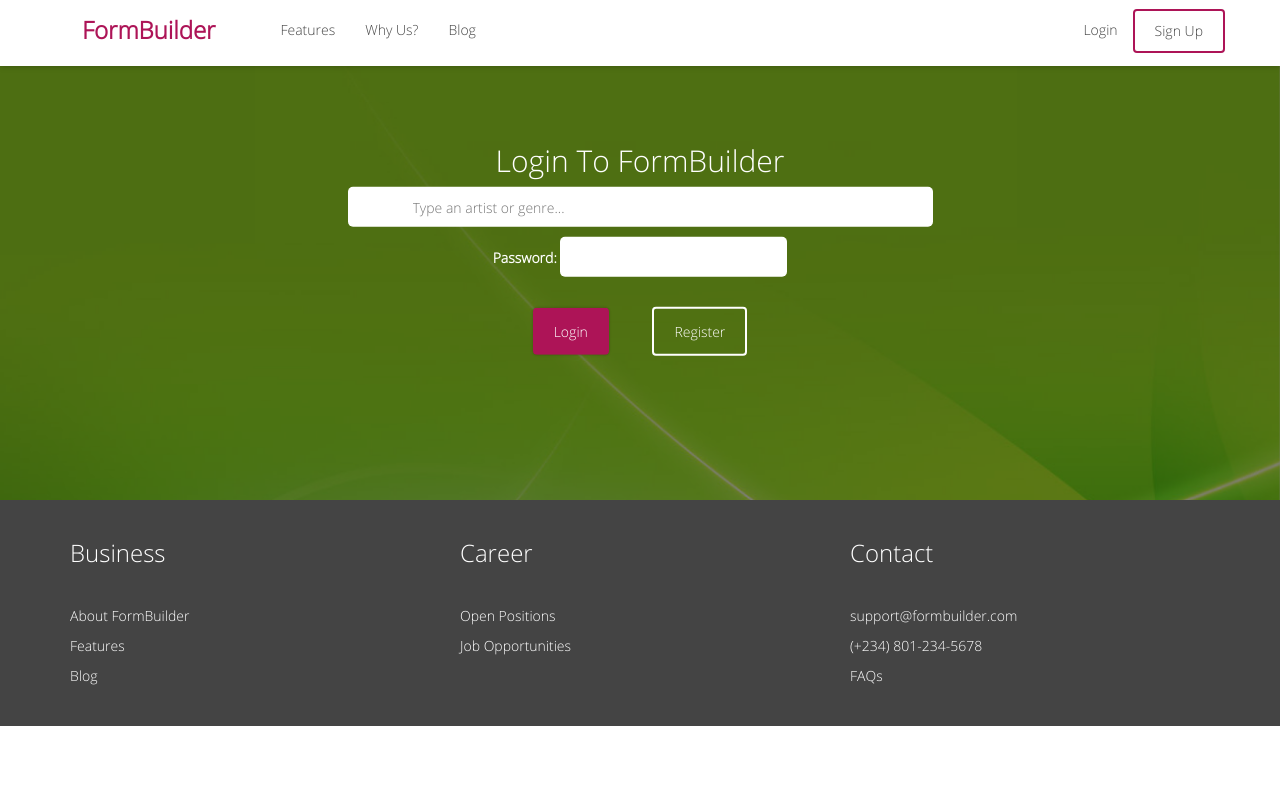
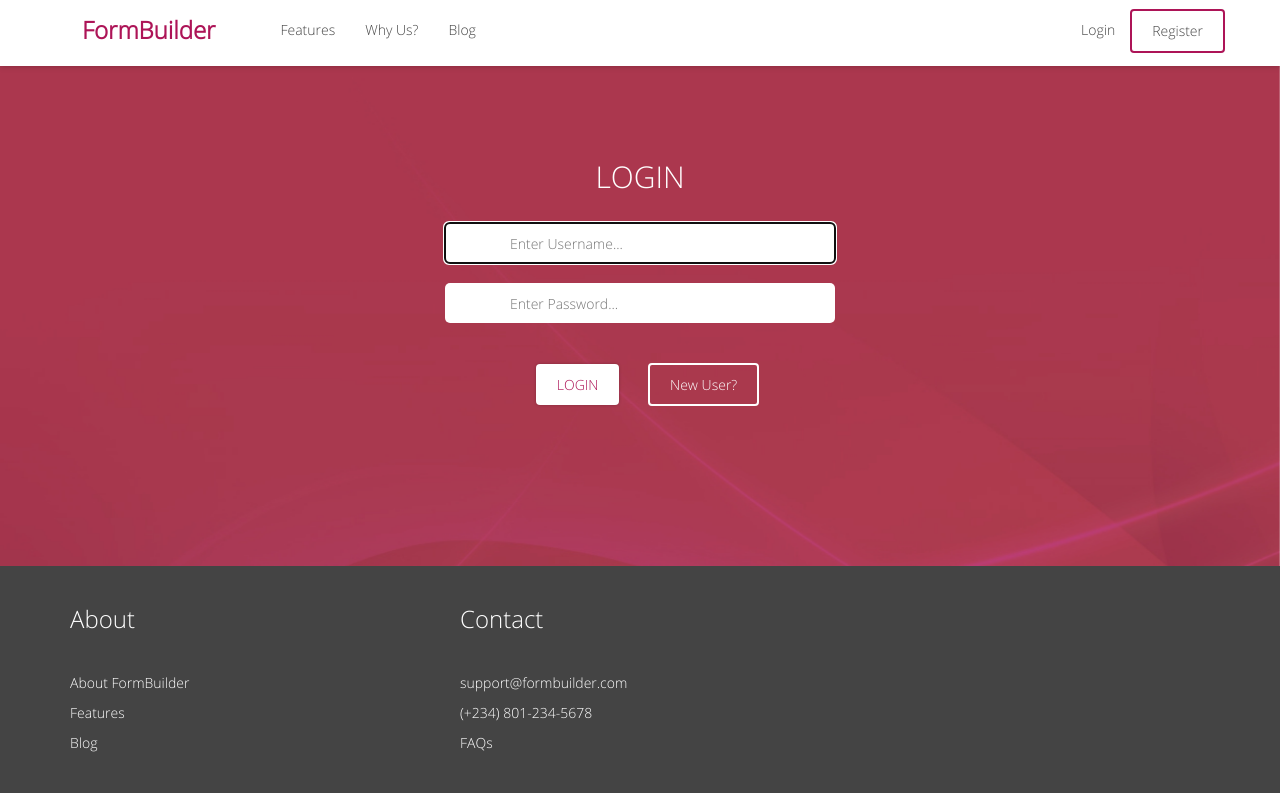
Before and after one commit to acefalobi/formbuilder, a Django app: page /login/ in a window 1280 px wide. Run offline with Django 3.2, Linux system fonts and the light colour scheme; some libraries are stand-ins or nearby versions; some web fonts are replaced.

Commit message:
Created Dashboard

```diff
--- a/formbuilder/assets/css/style.css
+++ b/formbuilder/assets/css/style.css
@@ -1,6 +1,6 @@
 @font-face {
     font-family: "Open Sans";
-  src: url(/fonts/OpenSans-Light.ttf);
+    src: url(/assets/fonts/OpenSans-Light.ttf);
 }
 
 /* General Initialization */
@@ -66,6 +66,14 @@ a:hover, a:focus, a:active {
     color: inherit;
 }
 
+ul.errorlist {
+    background: #bb0000;
+    border-radius: 3px;
+    list-style: none;
+    padding: 10px;
+    margin-top: 5px;
+}
+
 .text-small {
     font-size: smaller;
 }
@@ -97,7 +105,7 @@ a:hover, a:focus, a:active {
 /* Overlay Classes */
 
 .overlay {
-  background: rgba(0, 0, 0, .5);
+    background-color: rgba(173, 20, 87, .8);
     height: 100%;
     position: absolute;
     width: 100%;
@@ -124,12 +132,21 @@ a:hover, a:focus, a:active {
 
 /* Colors */
 .bg-primary {
-  background-color: #AD1457;
+    background-color: rgb(173, 20, 87);
     color: #fff;
 }
 
 .btn.bg-primary:active, .btn.bg-primary:focus, .btn.bg-primary:hover {
     background-color: #9a0f4c;
+}
+.bg-white {
+    background-color: #FFFFFF;
+    color: #AD1457;
+}
+
+.btn.bg-white:active, .btn.bg-white:focus, .btn.bg-white:hover {
+    background-color: #eeeeee;
+    color: #AD1457;
 }
 
 .border-primary {
@@ -194,6 +211,7 @@ input[type="text"]:not(button), input[type="email"]:not(button), input[type="pas
 textarea:not(button), select:not(button), input[type="tel"]:not(button), input[type="url"]:not(button),
 input[type="search"]:not(button) {
     background: #fff;
+    margin-bottom: 20px;
 }
 
 input[type="text"], input[type="email"], input[type="password"], textarea, select, input[type="tel"],
@@ -212,10 +230,12 @@ input[type="search"], input[type="tel"] {
 }
 
 .input-with-icon {
+    padding-left: 0;
     position: relative;
 }
 
 .input-with-icon i {
+    color: #AD1457;
     font-size: 26px;
     left: 0;
     margin-left: 20px;
@@ -392,20 +412,18 @@ textarea.form-control {
 
 /* Header */
 .header {
-  background: url(/img/header_bg.jpg) no-repeat fixed;
-  background-position: center;
+    background: url(/assets/img/header_bg.jpg) no-repeat fixed center;
     background-size: cover;
     height: 500px;
 }
 
 .header .header-content {
-  position: relative;
-  top: 50%;
-  -webkit-transform: translateY(-50%);
-  -moz-transform: translateY(-50%);
-  -ms-transform: translateY(-50%);
-  -o-transform: translateY(-50%);
-  transform: translateY(-50%);
+    /*top: 50%;*/
+    /*-webkit-transform: translateY(-50%);*/
+    /*-moz-transform: translateY(-50%);*/
+    /*-ms-transform: translateY(-50%);*/
+    /*-o-transform: translateY(-50%);*/
+    /*transform: translateY(-50%);*/
 }
 
 .header .header-box {
@@ -414,14 +432,14 @@ textarea.form-control {
 }
 
 .header-content .btn {
-  color: #fff;
-  margin: 20px;
-  padding: 5px 20px;
+    margin: 20px 5px 20px 20px;
+    padding: 2px 20px;
 }
 
 .header-register {
-  background: linear-gradient(to left, #213F7B, #C72D45);
-  background-size: cover;
+    background: url(/assets/img/header_bg.jpg) no-repeat fixed center;
+    background-size: cover;;
+    height: auto;
 }
 
 .header-register .header-content {
--- a/formbuilder_app/templates/base.html
+++ b/formbuilder_app/templates/base.html
@@ -39,11 +39,12 @@
                 <li><a href="/blog">Blog</a> </li>
               </ul>
               <ul class="nav navbar-nav navbar-right">
-                {% if user.is_authenticated is not defined %}
-                <li><a href="/users/login">Login</a> </li>
-                <li><a class="btn btn-outline border-primary" href="/users/signup" style="padding: 10px 20px; margin-top: 4px">Sign Up</a> </li>
+                {% if user.is_authenticated %}
+                <li><a class="btn btn-outline border-primary" href="/dashboard" style="padding: 10px 20px; margin-top: 4px">Go To Dashboard</a></li>
+                <li><a href="/logout">Log Out</a> </li>
                 {% else %}
-                <li><a class="btn btn-outline border-primary" href="/dashboard" style="padding: 10px 20px; margin-top: 4px">Go To Dashboard</a></li>
+                <li><a href="/login">Login</a> </li>
+                <li><a class="btn btn-outline border-primary" href="/register" style="padding: 10px 20px; margin-top: 4px">Register</a> </li>
                 {% endif %}
               </ul>
             </div>
@@ -54,18 +55,11 @@
           <div id="#contact-section" class="container text-white">
             <div class="row">
               <div class="col-md-4">
-                <h3>Business</h3><br />
+                <h3>About</h3><br />
                 <ul class="links-list list-group">
                   <li><a href="/about">About FormBuilder</a></li>
                   <li><a href="/features">Features</a></li>
                   <li><a href="/pricing">Blog</a></li>
-                </ul>
-              </div>
-              <div class="col-md-4">
-                <h3>Career</h3><br />
-                <ul class="links-list list-group">
-                  <li><a href="#">Open Positions</a></li>
-                  <li><a href="#">Job Opportunities</a></li>
                 </ul>
               </div>
               <div class="col-md-4">
--- a/formbuilder_app/templates/registration/login.html
+++ b/formbuilder_app/templates/registration/login.html
@@ -1,34 +1,28 @@
 {% extends "base.html" %}
 {% block title %}Login{% endblock %}
 {% block content %}
-<header class="header">
-  <div class="overlay" style="height: 500px"></div>
+    <header class="header header-register">
         <div class="header-content">
             <div class="header-title container text-center text-white">
                 <div class="row">
-        <div class="col-md-6 col-md-offset-3 col-xs-10 col-xs-offset-1 header-box">
-          <h2>Login To FormBuilder</h2>
-          {% if form.has_errors %}
-            <p>
-              Your username and password didn't match.
-            </p>
-          {% endif %}
+                    <div class="col-md-4 col-md-offset-4 col-xs-10 col-xs-offset-1 header-box">
+                        <h2>LOGIN</h2><br>
                         <form action="." method="post">
                             {% csrf_token %}
-            <p>
                             <div class="input-with-icon">
-                <i class="icon icon-Magnifi-Glass2"></i>
-                <input onfocus="startSearch()" autocomplete="off" id="q" onchange="startSearch()" type="search" placeholder="Type an artist or genre..." name="q">
+                                <i class="icon icon-Male"></i>
+                                <input type="text" name="username" placeholder="Enter Username..." autofocus="" maxlength="254" required="" id="id_username">
                             </div>
-              <!-- {{form.username}} -->
-            </p>
-            <p>
-              <label for="id_password">Password: </label>
-              {{form.password}}
-            </p>
-            <input type="hidden" name="next" value="/dashboard" />
-            <button type="submit" class="btn bg-primary"><h5>Login</h5></button>
-            <a href="/user/register" class="btn btn-outline"><h5>Register</h5></a>
+                            <div class="input-with-icon">
+                                <i class="icon icon-Lock"></i>
+                                <input type="password" name="password" placeholder="Enter Password..." required="" id="id_password">
+                            </div>
+                            {{ form.non_field_errors }}
+                            {{ form.username.errors }}
+                            {{ form.password.errors }}
+                            <input type="hidden" name="next" value="/" />
+                            <button class="btn bg-white"><h5>LOGIN</h5></button>
+                            <a href="/register" class="btn btn-outline text-white"><h5>New User?</h5></a>
                         </form>
                     </div>
                 </div>
```
Also changed, not shown: formbuilder_app/templates/registration/register.html (added, +47 -0 lines), formbuilder_app/views.py (+14 -3 lines), formbuilder/assets/img/header_bg.jpg, formbuilder_app/templates/dashboard.html (added). Lines whose indentation alone changed are shown as unchanged.
